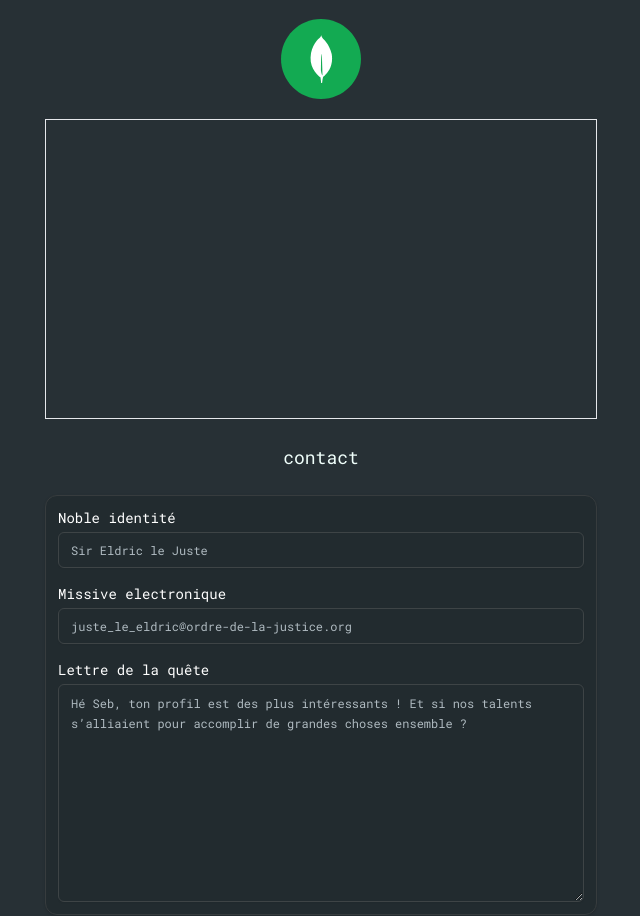
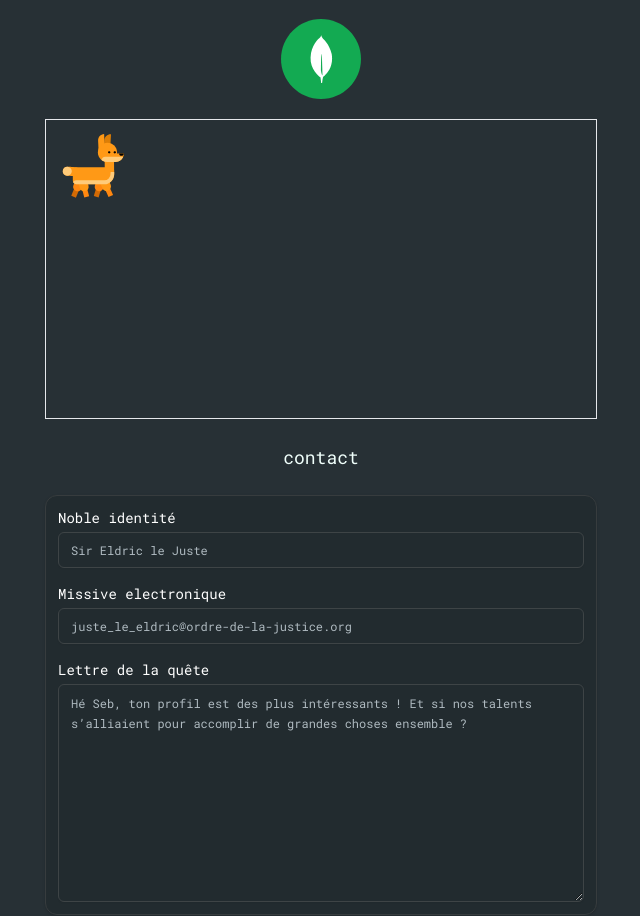
Before and after one commit to SebLau02/OC_P8, a Next.js app: page / in a window 1280 px wide. Shown: the part 1135-2051 px from the top of the page, without its empty margins (319-959 px from the left). Built offline with nearby package versions, Linux system fonts and the light colour scheme.

Commit message:
add fixes

```diff
--- a/app/_components/parcours.tsx
+++ b/app/_components/parcours.tsx
@@ -124,6 +124,8 @@
 "use client";
 
 import { useEffect, useRef, useState } from "react";
+import Lottie from "lottie-react";
+import Animation from "@/public/assets/walk.json";
 
 export const Parcours = () => {
   const [isClient, setIsClient] = useState(false);
@@ -199,6 +201,15 @@ export const Parcours = () => {
           rotate: animationClick ? "15deg" : "",
         }}
       /> */}
+      <Lottie
+        animationData={Animation}
+        loop={true}
+        autoplay={true}
+        style={{
+          height: "100px",
+          width: "100px",
+        }}
+      />
     </div>
   );
 };
--- a/app/layout.tsx
+++ b/app/layout.tsx
@@ -24,7 +24,7 @@ export default function RootLayout({
   children: React.ReactNode;
 }>) {
   return (
-    <html lang="en" suppressHydrationWarning className="h-full">
+    <html lang="fr" className="h-full">
       <body
         className={`${RobotoMono.variable} ${CutiveMono.variable} font-sans h-full`}
       >
```
